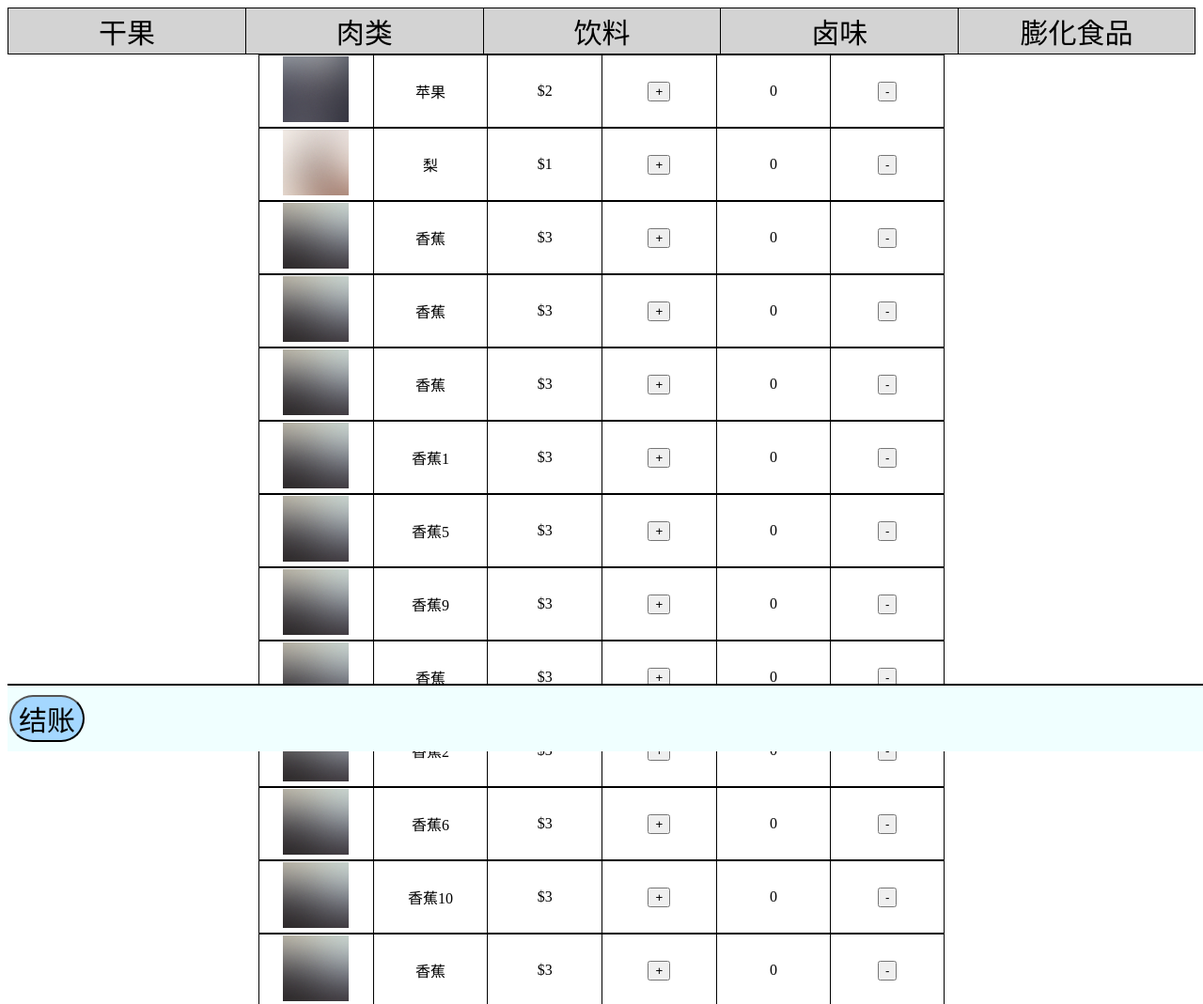
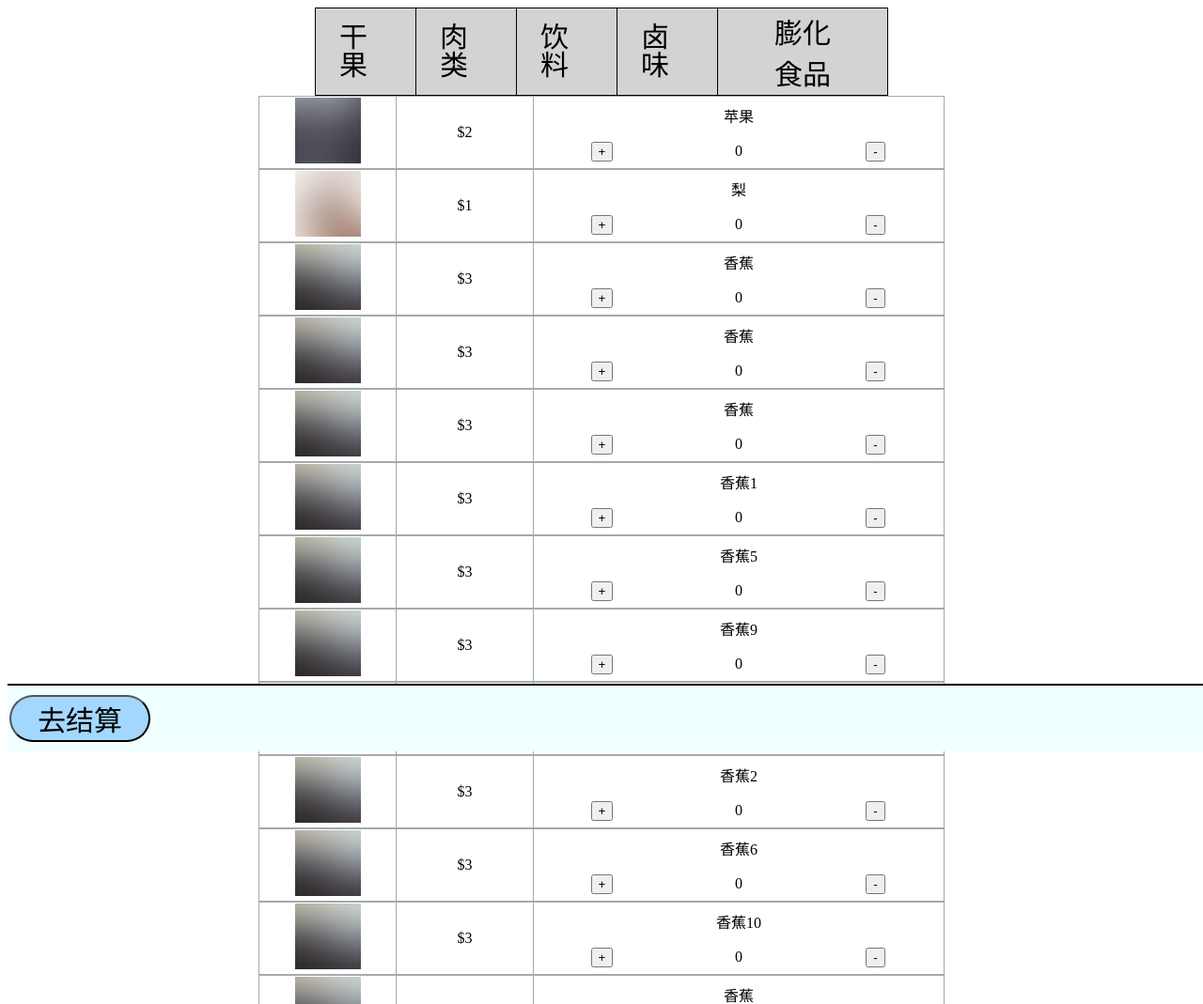
Before and after one commit to shenhanlin/lingshiLongLong, a plain HTML site: page index.html in a window 1280 px wide. Shown: the top 1069 px of the page at 94% size. Drawn offline with Linux system fonts and the light colour scheme; a web font is replaced by a local one.

Commit message:
Add files via upload

```diff
--- a/assets/css/main.css
+++ b/assets/css/main.css
@@ -10,7 +10,9 @@
 
 body{
     width：100%；
+    max-width:  100%;
     height: 100%;
+    margin-bottom: 100px;
 }
 
 .maintable{
@@ -41,9 +43,9 @@ body{
 }
 
 .itemtable td{
-    border-top: 1px solid black;
-    border-bottom: 1px solid black;
-    border-left: 1px solid black;
+    border-top: 1px solid #121d2561;
+    border-bottom: 1px solid #121d2561;
+    border-left: 1px solid #121d2561;
     width: 10%;
     max-height: 50px;
     text-align: center;
@@ -91,10 +93,10 @@ body{
 }
 
 .shoppingCarTable td{
-    border-top: 1px solid black;
-    border-bottom: 1px solid black;
-    border-left: 1px solid black;
-    width: 10%;
+    border-top: 1px solid #121d2561;
+    border-bottom: 1px solid #121d2561;
+    border-left: 1px solid #121d2561;
+    /*width: 10%;*/
     max-height: 50px;
     text-align: center;
 }
@@ -103,12 +105,13 @@ body{
     position: fixed;
     left:10px;
     bottom: 10px;
-    width: 80px;
+    width: 150px;
     height: 50px;
     background-color: #a4d7ff;
     border-radius: 30px;
         font-family: ZCOOLKuaiLe;
     font-size: 30px;
+        white-space: nowrap;
 }
 
 
@@ -139,6 +142,11 @@ footer{
 .creatFinalListButton{
 
 }
+
+
+#bodyWarrper{
+    padding: 50;
+}
 /*button*/
 
 
--- a/assets/js/main.js
+++ b/assets/js/main.js
@@ -41,38 +41,44 @@ var finalPriceCell = document.getElementById("finalPriceCell");
 
 
 function addItemToShoppingCar(item){
-    item.parentElement.parentElement.childNodes[4].childNodes[0].textContent++;
+    item.parentElement.parentElement.childNodes[1].childNodes[0].textContent++;
 
     var itemIsInTheCar = 0;
 
-    shoppingCar.forEach(function(element){ if(element[0] == item.parentElement.parentElement.childNodes[1].textContent){
+
+    shoppingCar.forEach(function(element){ if(element[1] == item.parentElement.parentElement.childNodes[3].textContent){
+
         itemIsInTheCar = 1;
-        element[2]++;
+        element[0]++;
     }
                                          });
 
     if(itemIsInTheCar == 0){
-        var tempItem=[item.parentElement.parentElement.childNodes[1].textContent,
-                      item.parentElement.parentElement.childNodes[2].textContent,
-                      item.parentElement.parentElement.childNodes[4].textContent,
-                      item.parentElement.parentElement.childNodes[6].textContent,
-                      item.parentElement.parentElement.childNodes[7].textContent,
+        var tempItem=[item.parentElement.parentElement.childNodes[1].textContent, //number
+                      item.parentElement.parentElement.childNodes[3].textContent, //name
+                      item.parentElement.parentElement.childNodes[4].textContent, //price
+                      item.parentElement.parentElement.childNodes[5].textContent, //img src
+                      item.parentElement.parentElement.childNodes[6].textContent  //type
                      ];
+
         shoppingCar.push(tempItem);
     }
 
 
 }
+
 /*  subItemFromShoppingCar  */
 function subItemFromShoppingCar(item){
 
 
     var numberOfItem;
-    numberOfItem=item.parentElement.parentElement.childNodes[4].childNodes[0].textContent;
+    numberOfItem=item.parentElement.parentElement.childNodes[1].childNodes[0].textContent;
+
+    console.log(shoppingCar);
 
     if(numberOfItem==0 || numberOfItem==1){
         for(var x=0;x < shoppingCar.length;x++){
-            if(shoppingCar[x][0] == item.parentElement.parentElement.childNodes[1].textContent){
+            if(shoppingCar[x][1] == item.parentElement.parentElement.childNodes[3].textContent){
                 numberOfItem =0;
                 shoppingCar.splice(x, 1);
                 break;
@@ -85,27 +91,114 @@ function subItemFromShoppingCar(item){
         numberOfItem--;
 
         for(var x=0;x < shoppingCar.length;x++){
-            if(shoppingCar[x][0] == item.parentElement.parentElement.childNodes[1].textContent){
-                shoppingCar[x][2]--;
+            if(shoppingCar[x][1] == item.parentElement.parentElement.childNodes[3].textContent){
+                shoppingCar[x][0]--;
                 break;
             }
         }
-        /*shoppingCar.forEach(function(element){ if(element[0] == item.parentElement.parentElement.childNodes[1].textContent){
-            element[2]--;
-            console.log(element[2]);
-             break
-        }});*/
 
     }
-    item.parentElement.parentElement.childNodes[4].childNodes[0].textContent = numberOfItem;
+    item.parentElement.parentElement.childNodes[1].childNodes[0].textContent = numberOfItem;
 
 }
 
 
 function initTable(){
+
+    for(var x=0;x < listA.length;x++ ){
+
+        var row1 = tableA.insertRow(tableA.rows.length);
+        var row2 = tableA.insertRow(tableA.rows.length);
+
+
+        var cell11 = row1.insertCell(0);
+        var cell12 = row1.insertCell(1);
+        var cell13 = row1.insertCell(2);
+
+        var cell21 = row2.insertCell(0);
+        var cell22 = row2.insertCell(1);
+        var cell23 = row2.insertCell(2);
+        var cell24 = row2.insertCell(3);
+        var cell25 = row2.insertCell(4);
+        var cell26 = row2.insertCell(5);
+        var cell27 = row2.insertCell(6);
+
+
+        cell11.rowSpan = "2";
+        cell12.rowSpan = "2";
+        cell13.colSpan = "3";
+        cell13.innerHTML=listA[x][0];
+        cell13.style.borderRight = "1px solid #121d2561";
+        cell13.style.borderBottom= "none";
+
+
+
+        var img = document.createElement('img');
+        img.style.maxHeight="70px";
+        img.style.margin="auto";
+        img.src = listA[x][2];
+        cell11.appendChild(img);
+
+        cell12.innerHTML=listA[x][1];
+
+        // addbutton
+        var addbutton = document. createElement("button");
+        addbutton. innerHTML = "+";
+        // 2. Append somewhere.
+        cell21.appendChild(addbutton);
+        cell21.style.borderRight = "none";
+        cell21.style.borderTop = "none";
+
+
+        addbutton.addEventListener ("click", function() {
+
+
+            addItemToShoppingCar(this);
+
+        });
+
+
+
+        //text area
+        var label = document.createElement("LABEL");
+        label.className="itemNumberDisplay";
+        label.innerHTML="0";
+        cell22.appendChild(label);
+        cell22.style.borderRight = "none";
+        cell22.style.borderLeft = "none";
+        cell22.style.borderTop = "none";
+
+        // subbutton
+        var subbutton = document. createElement("button");
+        subbutton. innerHTML = "-";
+        // 2. Append somewhere.
+        cell23.appendChild(subbutton);
+        cell23.style.borderLeft = "none";
+        cell23.style.borderRight = "1px solid #121d2561";
+        cell23.style.borderTop = "none";
+
+        subbutton.addEventListener ("click", function() {
+            subItemFromShoppingCar(this);
+        });
+
+        cell24.innerHTML=listA[x][0];
+        cell24.style.display= "none";
+
+        cell25.innerHTML=listA[x][1];
+        cell25.style.display= "none";
+
+        cell26.innerHTML=listA[x][2];
+        cell26.style.display= "none";
+
+        cell27.innerHTML=listA[x][3];
+        cell27.style.display= "none";
+    }
+
+
+
     /*Table A*/
 
-    for(var x=0;x < listA.length;x++ ){
+    /*for(var x=0;x < listA.length;x++ ){
         var row = tableA.insertRow(tableA.rows.length);
         var cell1 = row.insertCell(0);
         var cell2 = row.insertCell(1);
@@ -164,7 +257,7 @@ function initTable(){
         cell8.innerHTML=listA[x][3];
         cell8.style.display= "none";
 
-    }
+    }*/
 
 
 
@@ -173,6 +266,8 @@ function initTable(){
 
 
     /*Table B*/
+
+
     /*Table C*/
     /*Table D*/
     /*Table E*/
@@ -185,10 +280,10 @@ function initShoppingCarTable(){
     finalPrice = 0;
 
     if(inShoppingCarPage ==0){
-        shoppingCarButton.innerHTML ="返回";
+        shoppingCarButton.innerHTML ="继续购物";
         inShoppingCarPage =1;
     }else{
-        shoppingCarButton.innerHTML ="结账";
+        shoppingCarButton.innerHTML ="去结算";
         inShoppingCarPage =0;
     }
 
@@ -220,7 +315,7 @@ function initShoppingCarTable(){
         cell3.innerHTML=shoppingCar[x][1];
         cell4.innerHTML=shoppingCar[x][2];
 
-        finalPrice = finalPrice+(parseInt(shoppingCar[x][1].slice(1, shoppingCar[x][1].length)) * parseInt(shoppingCar[x][2]));
+        finalPrice = finalPrice+(parseInt(shoppingCar[x][2].slice(1, shoppingCar[x][1].length)) * parseInt(shoppingCar[x][0]));
 
     }
 
--- a/index.html
+++ b/index.html
@@ -8,7 +8,7 @@ Free for personal and commercial use under the CCA 3.0 license (html5up.net/lice
     <head>
         <title>Stellar by HTML5 UP</title>
         <meta charset="utf-8" />
-        <meta name="viewport" content="width=device-width, initial-scale=1, user-scalable=no" />
+        <meta name="viewport" content="width=device-width, initial-scale=1.0, user-scalable=no" />
         <link rel="stylesheet" href="assets/css/main.css" />
         <noscript><link rel="stylesheet" href="assets/css/noscript.css" /></noscript>
 
@@ -16,13 +16,18 @@ Free for personal and commercial use under the CCA 3.0 license (html5up.net/lice
 
     </head>
     <body onload="initTable()">
+        <div id="bodyWarrper">
         <table id="maintable" cellspacing= 0 class="maintable">
             <tr style="height: 50px;">
-                <td id="muneA"><button class="buttonClass" onclick="showtableA()">干果</button></td>
-                <td id="muneB"><button class="buttonClass" onclick="showtableB()">肉类</button></td>
-                <td id="muneC"><button class="buttonClass" onclick="showtableC()">饮料</button></td>
-                <td id="muneD"><button class="buttonClass" onclick="showtableD()">卤味</button></td>
-                <td id="muneE" style="border-right: 1px solid black;"><button class="buttonClass" onclick="showtableE()">膨化食品</button></td>
+                <td id="muneA"><button class="buttonClass" onclick="showtableA()"><div style="writing-mode:vertical-lr;white-space: pre;padding-left: 8px;
+    margin-right: -6px;">干果</div></button></td>
+                <td id="muneB"><button class="buttonClass" onclick="showtableB()"><div style="writing-mode:vertical-lr;white-space: pre;padding-left: 8px;
+    margin-right: -6px;">肉类</div></button></td>
+                <td id="muneC"><button class="buttonClass" onclick="showtableC()"><div style="writing-mode:vertical-lr;white-space: pre;padding-left: 8px;
+    margin-right: -6px;">饮料</div></button></td>
+                <td id="muneD"><button class="buttonClass" onclick="showtableD()"><div style="writing-mode:vertical-lr;white-space: pre;padding-left: 8px;
+    margin-right: -6px;">卤味</div></button></td>
+                <td id="muneE" style="border-right: 1px solid black; width: 17%;"><button class="buttonClass" onclick="showtableE()">膨化<br>食品</button></td>
             </tr>
         </table>
 
@@ -84,6 +89,11 @@ Free for personal and commercial use under the CCA 3.0 license (html5up.net/lice
             </table>
 
         </div>
+
+        </div>
+
+
+
         <div class="footCover">
         </div>
 
@@ -116,7 +126,7 @@ Free for personal and commercial use under the CCA 3.0 license (html5up.net/lice
         </div>
 
 
-        <button  id="shoppingCarButton" class="shoppingCarButton" onclick="initShoppingCarTable()">结账</button>
+        <button  id="shoppingCarButton" class="shoppingCarButton" onclick="initShoppingCarTable()">去结算</button>
 
         <script src="assets/js/main.js"></script>
     </body>
```
